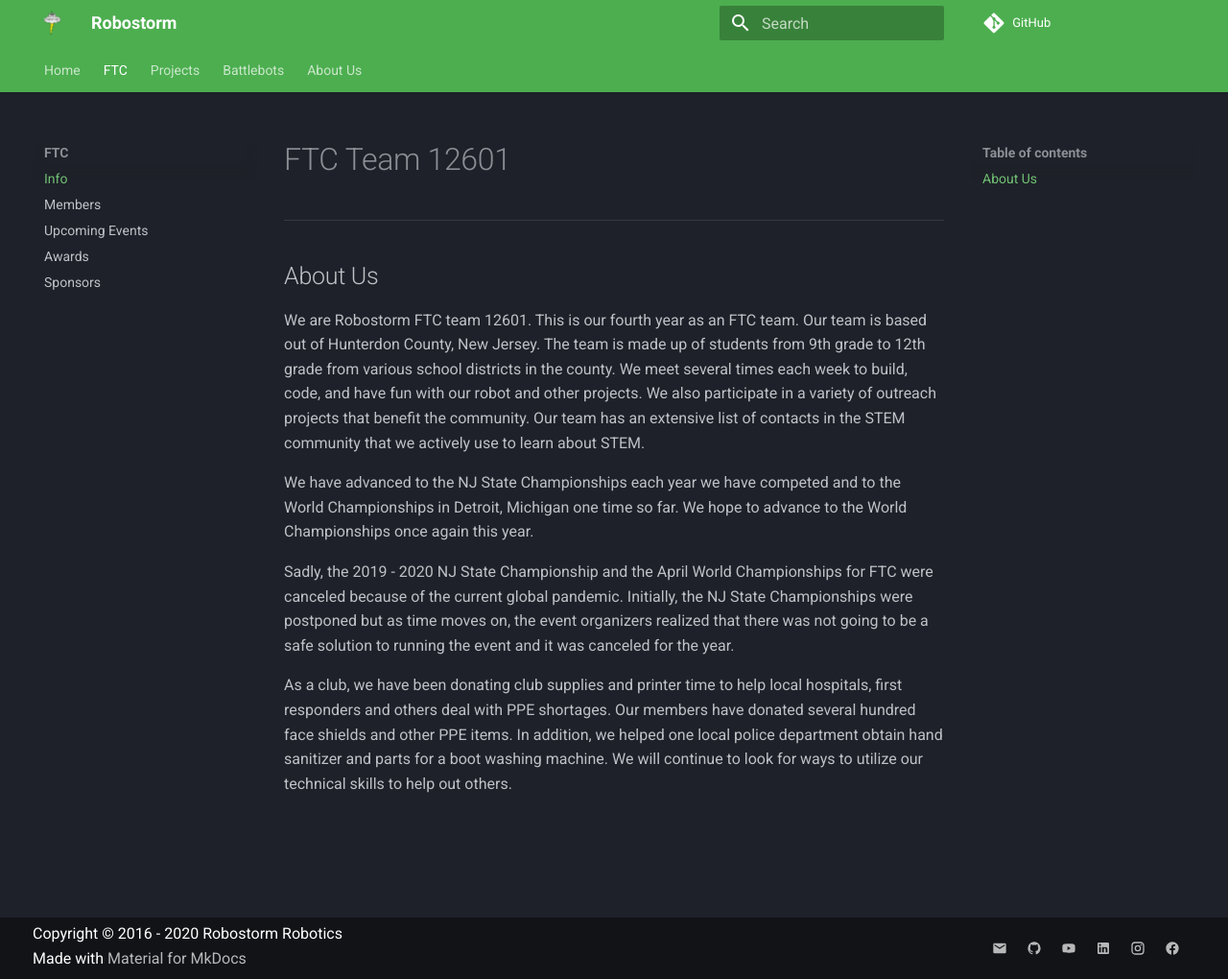
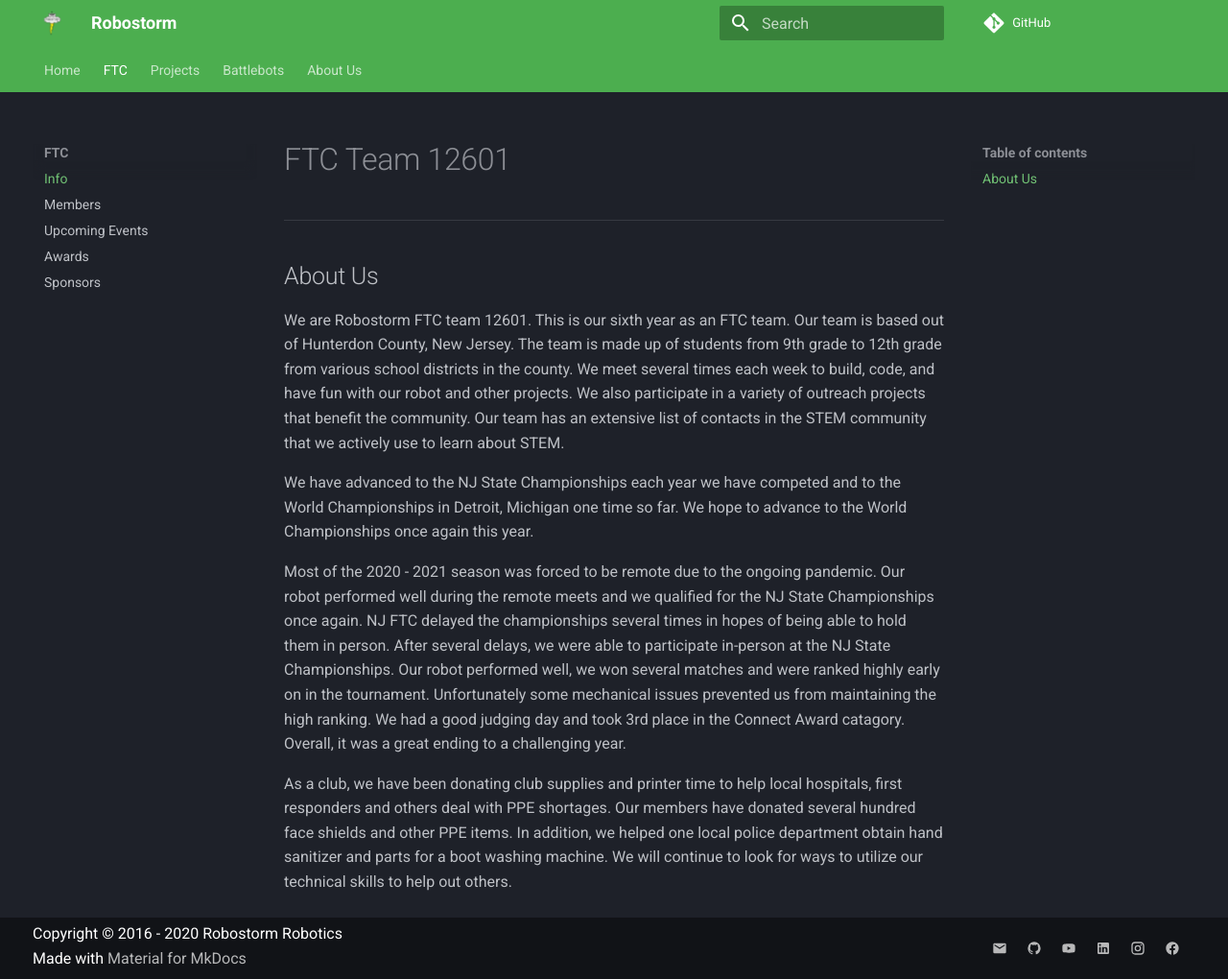
Before and after one commit to Robostorm/Website, an MkDocs documentation site: the page built from docs/FTC/info.md, in a window 1280 px wide and 1020 px high. Shown: the whole window at 96% size. Built offline with MkDocs 1.6.1 and Material for MkDocs 9.7.7, drawn with Linux system fonts in a browser that asks for light colours.

Commit message:
Update info.md

```diff
--- a/docs/FTC/info.md
+++ b/docs/FTC/info.md
@@ -3,10 +3,10 @@
 
 ## About Us
 
-We are Robostorm FTC team 12601. This is our fourth year as an FTC team. Our team is based out of Hunterdon County, New Jersey. The team is made up of students from 9th grade to 12th grade from various school districts in the county. We meet several times each week to build, code, and have fun with our robot and other projects. We also participate in a variety of outreach projects that benefit the community. Our team has an extensive list of contacts in the STEM community that we actively use to learn about STEM.
+We are Robostorm FTC team 12601. This is our sixth year as an FTC team. Our team is based out of Hunterdon County, New Jersey. The team is made up of students from 9th grade to 12th grade from various school districts in the county. We meet several times each week to build, code, and have fun with our robot and other projects. We also participate in a variety of outreach projects that benefit the community. Our team has an extensive list of contacts in the STEM community that we actively use to learn about STEM.
 
 We have advanced to the NJ State Championships each year we have competed and to the World Championships in Detroit, Michigan one time so far.  We hope to advance to the World Championships once again this year.
 
-Sadly, the 2019 - 2020 NJ State Championship and the April World Championships for FTC were canceled because of the current global pandemic. Initially, the NJ State Championships were postponed but as time moves on, the event organizers realized that there was not going to be a safe solution to running the event and it was canceled for the year.
+Most of the 2020 - 2021 season was forced to be remote due to the ongoing pandemic. Our robot performed well during the remote meets and we qualified for the NJ State Championships once again. NJ FTC delayed the championships several times in hopes of being able to hold them in person. After several delays, we were able to participate in-person at the NJ State Championships. Our robot performed well, we won several matches and were ranked highly early on in the tournament. Unfortunately some mechanical issues prevented us from maintaining the high ranking. We had a good judging day and took 3rd place in the Connect Award catagory. Overall, it was a great ending to a challenging year.
 
 As a club, we have been donating club supplies and printer time to help local hospitals, first responders and others deal with PPE shortages. Our members have donated several hundred face shields and other PPE items. In addition, we helped one local police department obtain hand sanitizer and parts for a boot washing machine. We will continue to look for ways to utilize our technical skills to help out others.
```
